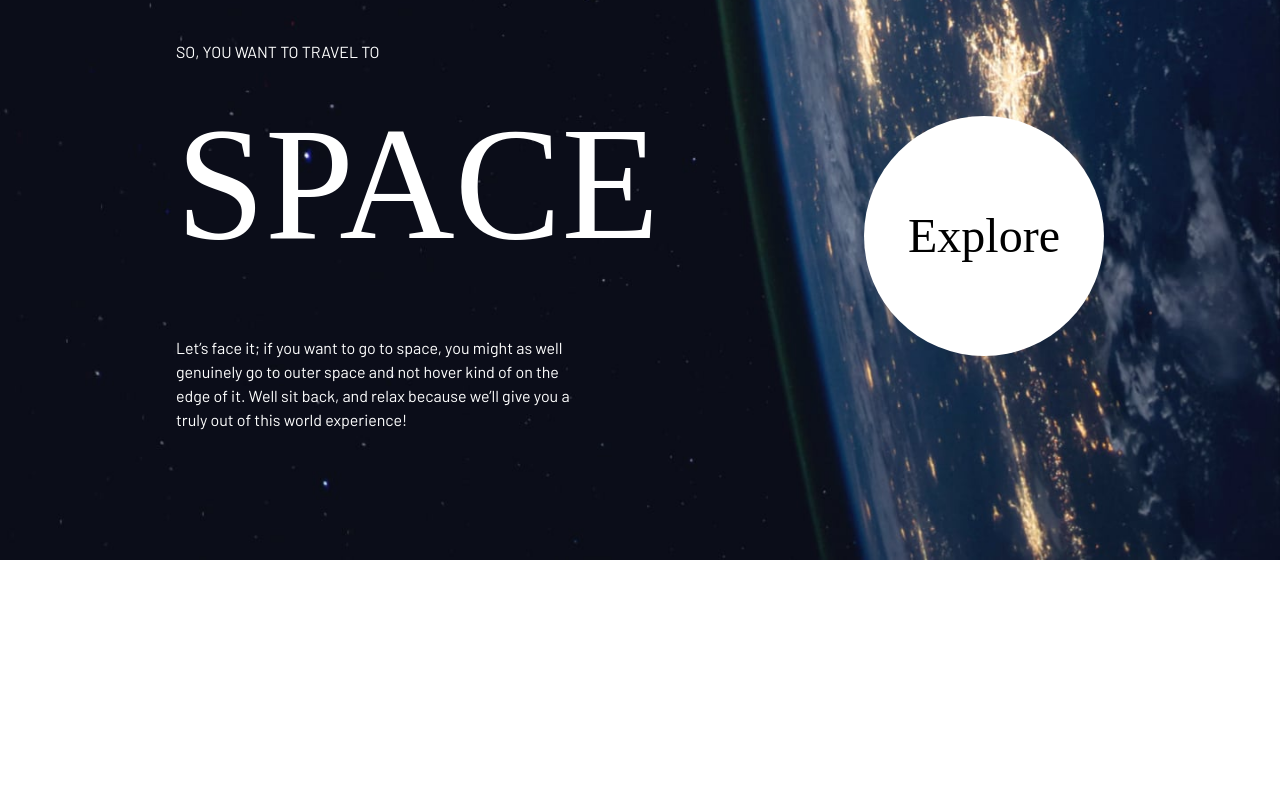
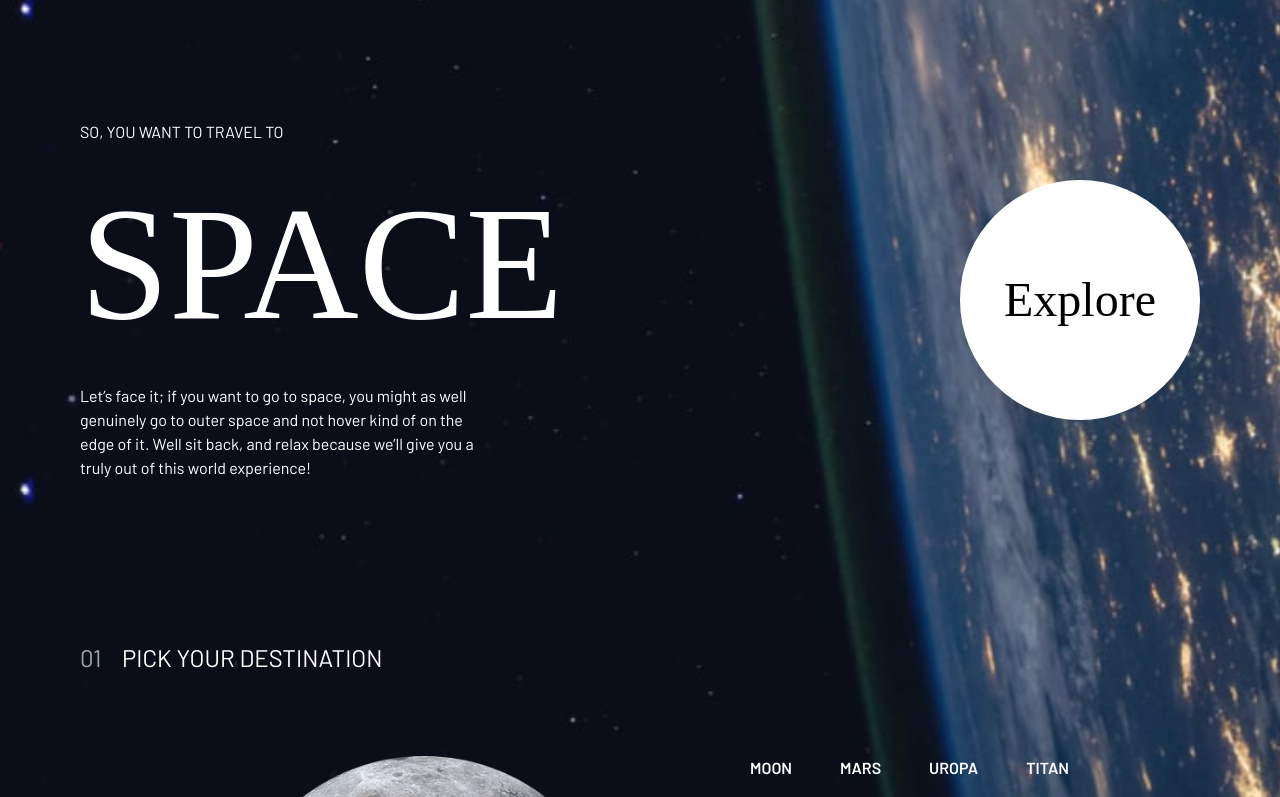
Before and after one commit to CharlesChristianPilapil/space-tourism, a website: page dist/index.html in a window 1280 px wide. Shown: the part 240-1037 px from the top of the page. Before the commit the page ends 800 px from the top, so only its background shows below. Drawn offline with Linux system fonts and the light colour scheme; a web font is replaced by a local one.

Commit message:
destination-done

```diff
--- a/src/input.css
+++ b/src/input.css
@@ -8,10 +8,10 @@ body {
     background-repeat: no-repeat;
     background-position: center;
     background-size: cover;
-    height: 100vh;
+    min-height: 100vh;
 }
 
-nav ul li {
+ul li {
     transition: .2s ease-in-out;
     cursor: pointer;
 }
@@ -79,6 +79,10 @@ nav ul::after {
     opacity: 1;
 }
 
+section .tabs {
+    /* display: none; */
+}
+
 
 @media (min-width: 676px) {
     body {
--- a/tailwind.config.js
+++ b/tailwind.config.js
@@ -8,8 +8,7 @@ module.exports = {
         tablet: '676px',
         desktop: '976px',
         lgDesktop: '1200px',
-        xlDesktop: '1560px',
-        xxlDesktop: '1920px'
+        xlDesktop: '1380px',
       },
 
       container: {
```
Also changed, not shown: dist/index.html, dist/output.css, dist/script.js (added).
